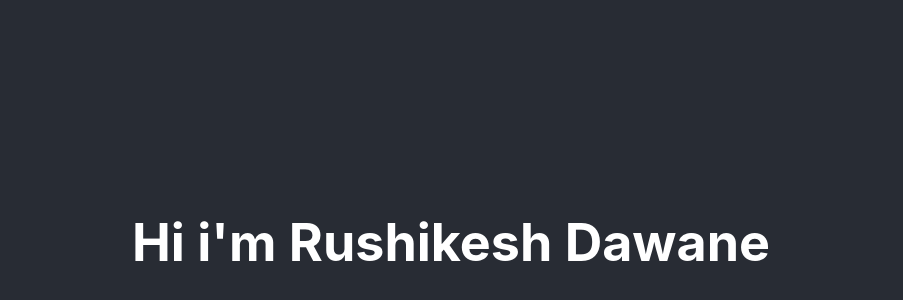
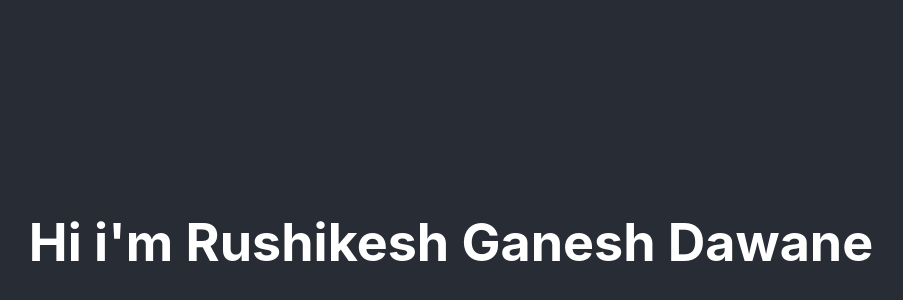
Before and after one commit to Rushi-Dawane/portfolio_rushikesh, a React (Create React App) app: page / in a window 1280 px wide. Shown: the part 158-458 px from the top of the page, without its empty margins (189-1092 px from the left). Built offline with nearby package versions, Linux system fonts and the light colour scheme.

Commit message:
Second Demo

```diff
--- a/src/App.js
+++ b/src/App.js
@@ -5,7 +5,7 @@ function App() {
   return (
     <div className="App">
       <header className="App-header">
-        <h1>Hi i'm Rushikesh Dawane</h1>
+        <h1>Hi i'm Rushikesh Ganesh Dawane</h1>
       </header>
     </div>
   );
```
